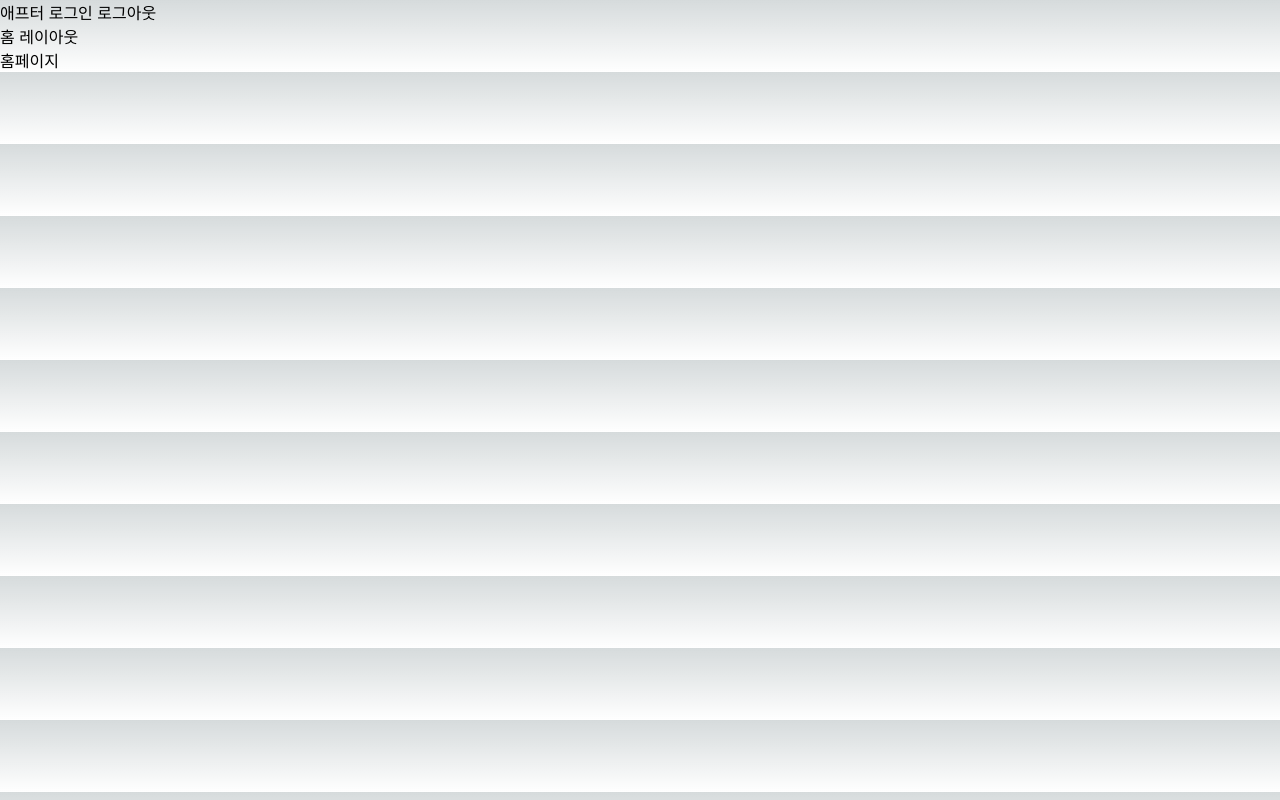
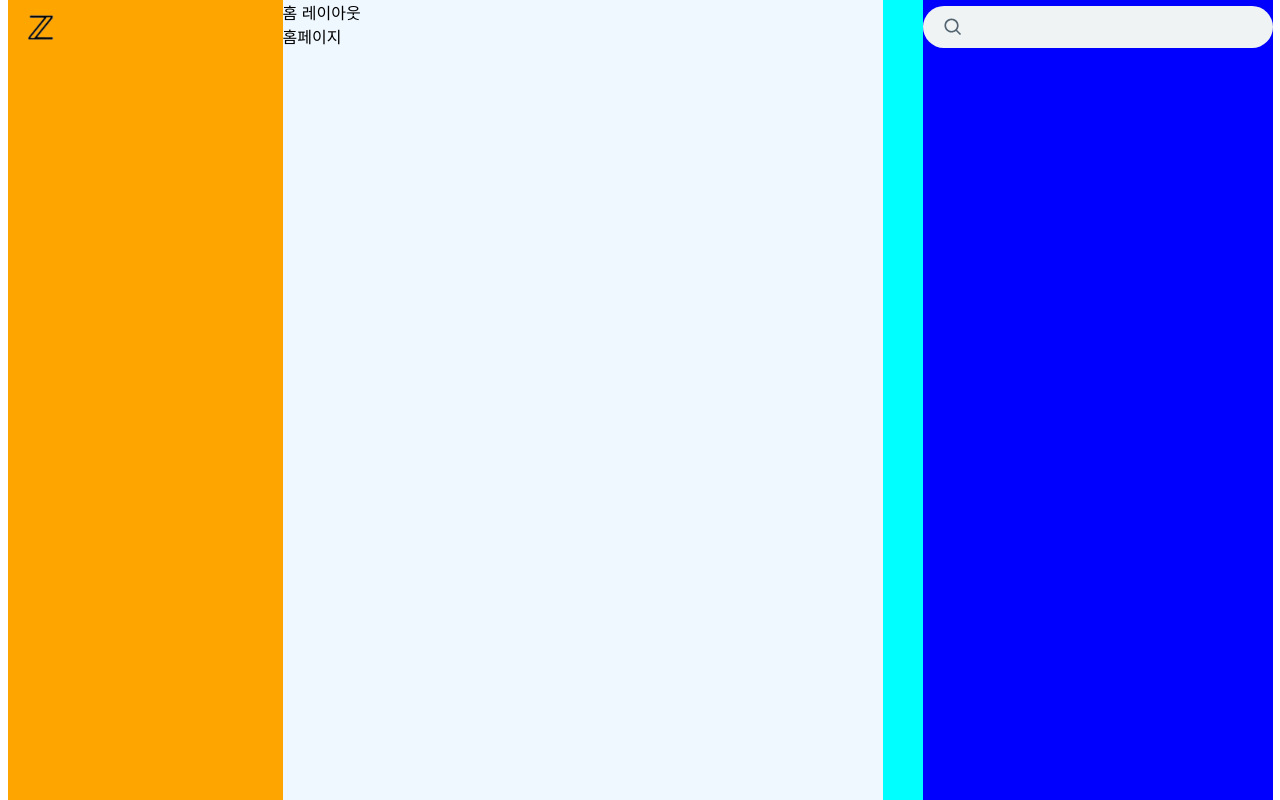
Before and after one commit to ihj0906/x-com, a Next.js app: page /home in a window 1280 px wide. Built offline with nearby package versions, Linux system fonts and the light colour scheme.

Commit message:
afterLogin home 화면 layout css update

```diff
--- /dev/null
+++ b/src/app/(afterLogin)/layout.module.css
@@ -0,0 +1,97 @@
+.container {
+    display: flex;
+    align-items: stretch;
+    background-color: #fff;
+}
+
+.leftSectionWrapper {
+    display: flex;
+    align-items: flex-end;
+    flex-direction: column;
+    flex-grow: 1;
+}
+
+.leftSection {
+    background-color: orange;
+    width: 275px;
+    padding: 0 8px;
+    height: 100dvh;
+}
+
+.leftSectionFixed {
+    position: fixed;
+    width: inherit;
+    height: 100dvh;
+}
+
+.logo {
+    display: inline-block;
+    height: 56px;
+    margin-top: 2px;
+}
+
+.logoPill {
+    width: 50px;
+    height: 50px;
+    border-radius: 50%;
+    display: flex;
+    justify-content: center;
+    align-items: center;
+}
+
+.logoPill:hover {
+    background-color: rgba(15, 20, 25, 0.1);
+}
+
+.rightSectionWrapper {
+    display: flex;
+    align-items: flex-start;
+    height: 100dvh;
+    flex-direction: column;
+    flex-grow: 1;
+}
+
+.rightSectionInner {
+    background-color: aqua;
+    height: 100%;
+    width: 990px;
+    display: flex;
+    justify-content: space-between;
+}
+
+.main {
+    background-color: aliceblue;
+    width: 600px;
+}
+
+.rightSection {
+    background-color: blue;
+    width: 350px;
+    height: 100%;
+}
+
+.search {
+    position: fixed;
+    height: 42px;
+    width: inherit;
+    border-radius: 21px;
+    background-color: rgb(239, 243, 244);
+    margin-top: 6px;
+    margin-bottom: 12px;
+    display: flex;
+    align-items: center;
+}
+
+.search svg {
+    margin-left: 20px;
+    fill: rgb(83, 100, 113);
+}
+
+.search input {
+    outline: none;
+    background-color: inherit;
+    border: none;
+    padding: 12px;
+    margin-left: 5px;
+    font-size: 15px;
+}
--- a/src/app/(afterLogin)/layout.tsx
+++ b/src/app/(afterLogin)/layout.tsx
@@ -1,4 +1,8 @@
 import { ReactNode } from 'react';
+import style from '@/app/(afterLogin)/layout.module.css';
+import Image from 'next/image';
+import Link from 'next/link';
+import ZLogo from '../../../public/zlogo.png';
 
 export default function AfterLoginLayout({
     children,
@@ -6,9 +10,42 @@
     children: ReactNode;
 }) {
     return (
-        <div>
-            애프터 로그인 로그아웃
-            {children}
+        <div className={style.container}>
+            <header className={style.leftSectionWrapper}>
+                <section className={style.leftSection}>
+                    <div className={style.leftSectionFixed}>
+                        <Link className={style.logo} href="/home">
+                            <div className={style.logoPill}>
+                                <Image
+                                    src={ZLogo}
+                                    alt="z.com로고"
+                                    width={40}
+                                    height={40}
+                                />
+                            </div>
+                        </Link>
+                    </div>
+                </section>
+            </header>
+            <div className={style.rightSectionWrapper}>
+                <div className={style.rightSectionInner}>
+                    <main className={style.main}>{children}</main>
+                    <section className={style.rightSection}>
+                        <form className={style.search}>
+                            <svg
+                                width={20}
+                                viewBox="0 0 24 24"
+                                aria-hidden="true"
+                            >
+                                <g>
+                                    <path d="M10.25 3.75c-3.59 0-6.5 2.91-6.5 6.5s2.91 6.5 6.5 6.5c1.795 0 3.419-.726 4.596-1.904 1.178-1.177 1.904-2.801 1.904-4.596 0-3.59-2.91-6.5-6.5-6.5zm-8.5 6.5c0-4.694 3.806-8.5 8.5-8.5s8.5 3.806 8.5 8.5c0 1.986-.682 3.815-1.824 5.262l4.781 4.781-1.414 1.414-4.781-4.781c-1.447 1.142-3.276 1.824-5.262 1.824-4.694 0-8.5-3.806-8.5-8.5z"></path>
+                                </g>
+                            </svg>
+                            <input type="search" />
+                        </form>
+                    </section>
+                </div>
+            </div>
         </div>
     );
 }
```
